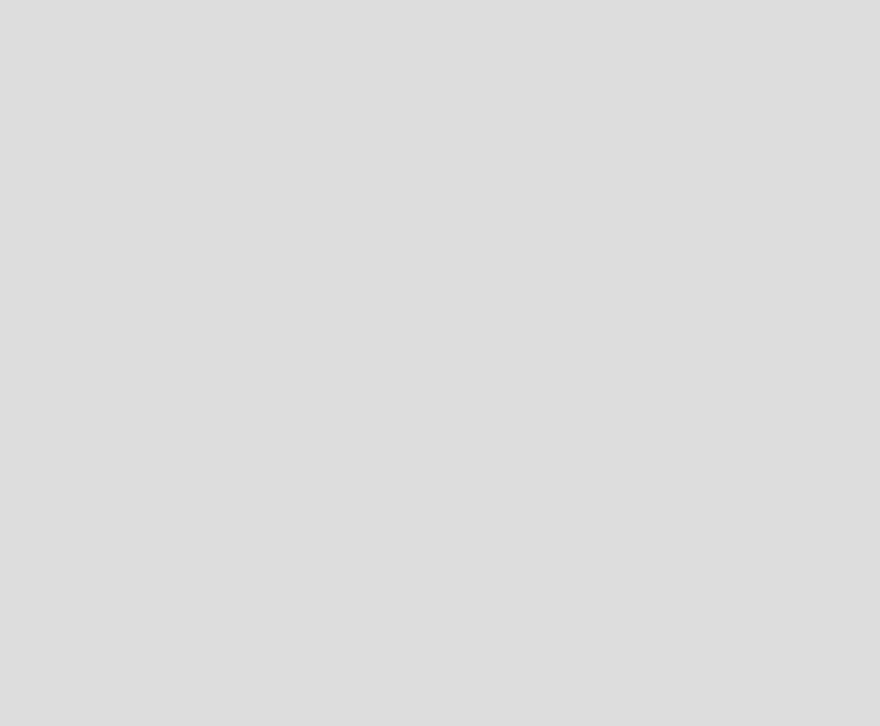
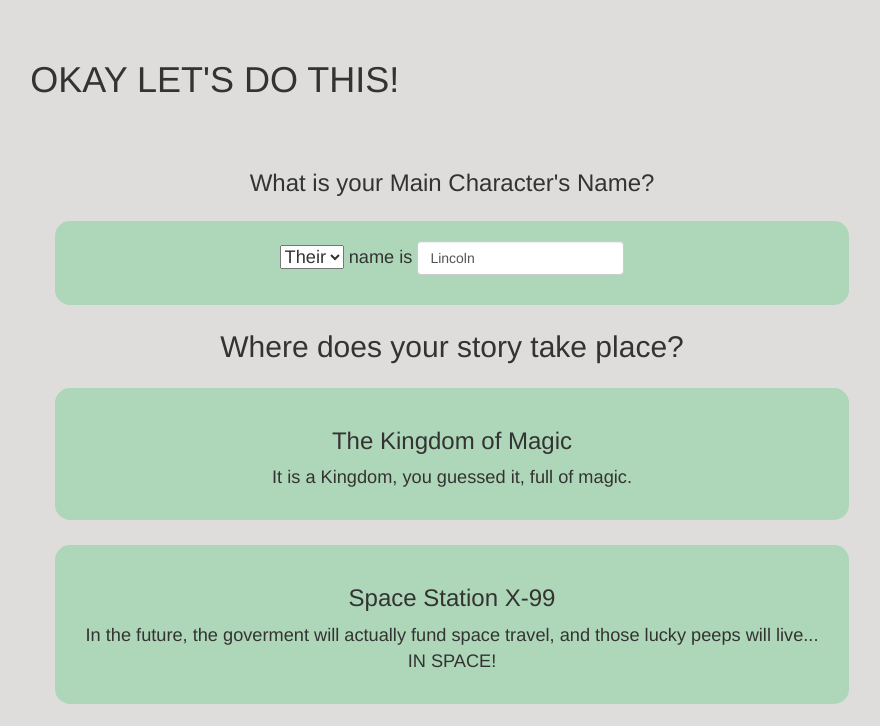
Before and after one commit to jlincolndennis/storysmasher-client, a website: page app/index.html in a window 1280 px wide. Both pictures are taken after a click on the button "Let's Smash A Story!". Shown: the top 726 px of the page, without its empty margins (188-1068 px from the left). Drawn offline with nearby package versions, Linux system fonts and the light colour scheme; some packages are replaced by stand-ins of ours.

Commit message:
commit to fix shit

```diff
--- a/app/index.html
+++ b/app/index.html
@@ -41,7 +41,7 @@
   </div>
   <div class="row">
   <div class='holder col-md-8 col-md-offset-2'>
-  <!-- <ss-story ng-show="vm.getstarted"></ss-story> -->
+  <ss-story ng-show="vm.getstarted"></ss-story>
 </div></div>
 
 
```
